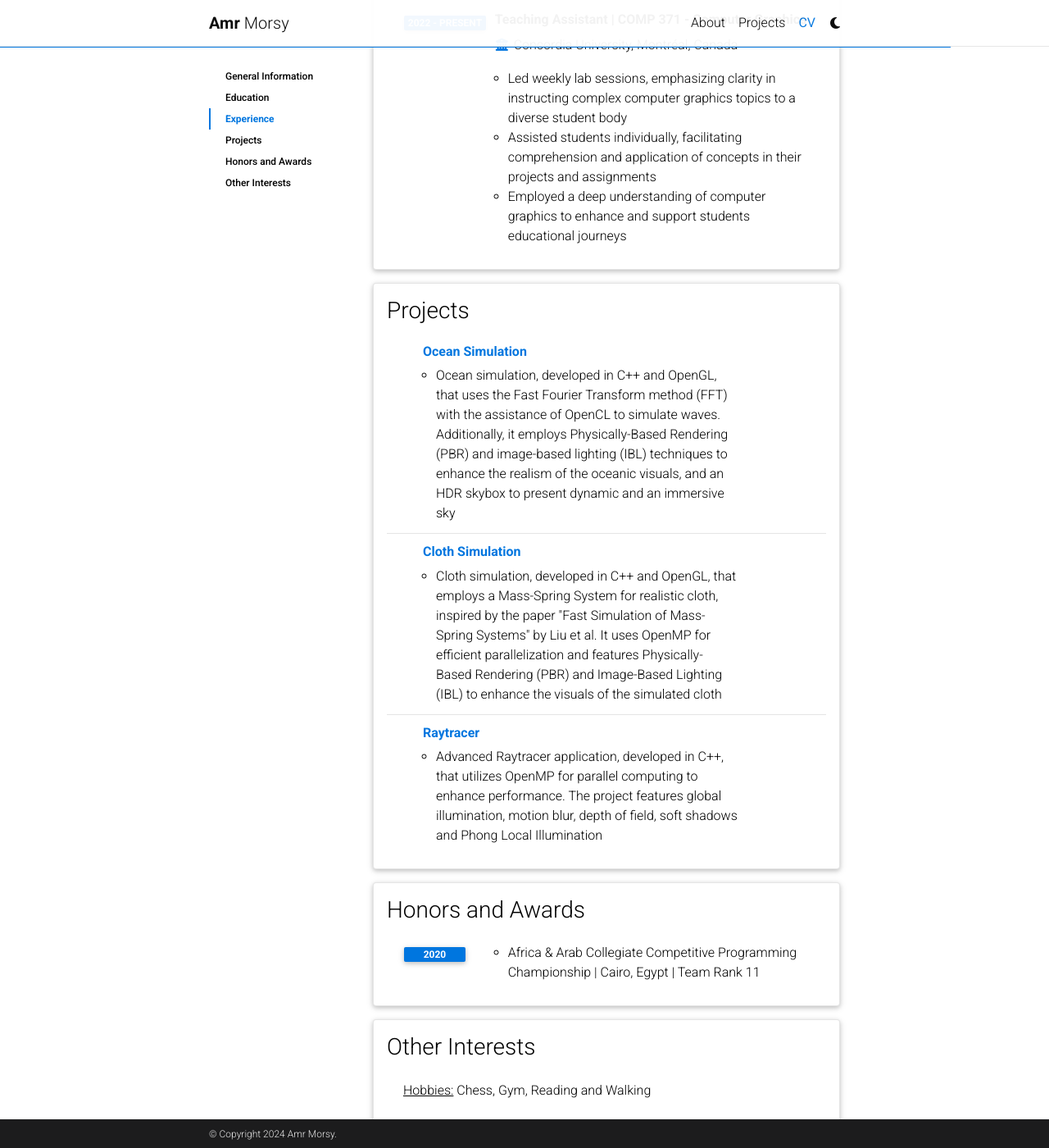
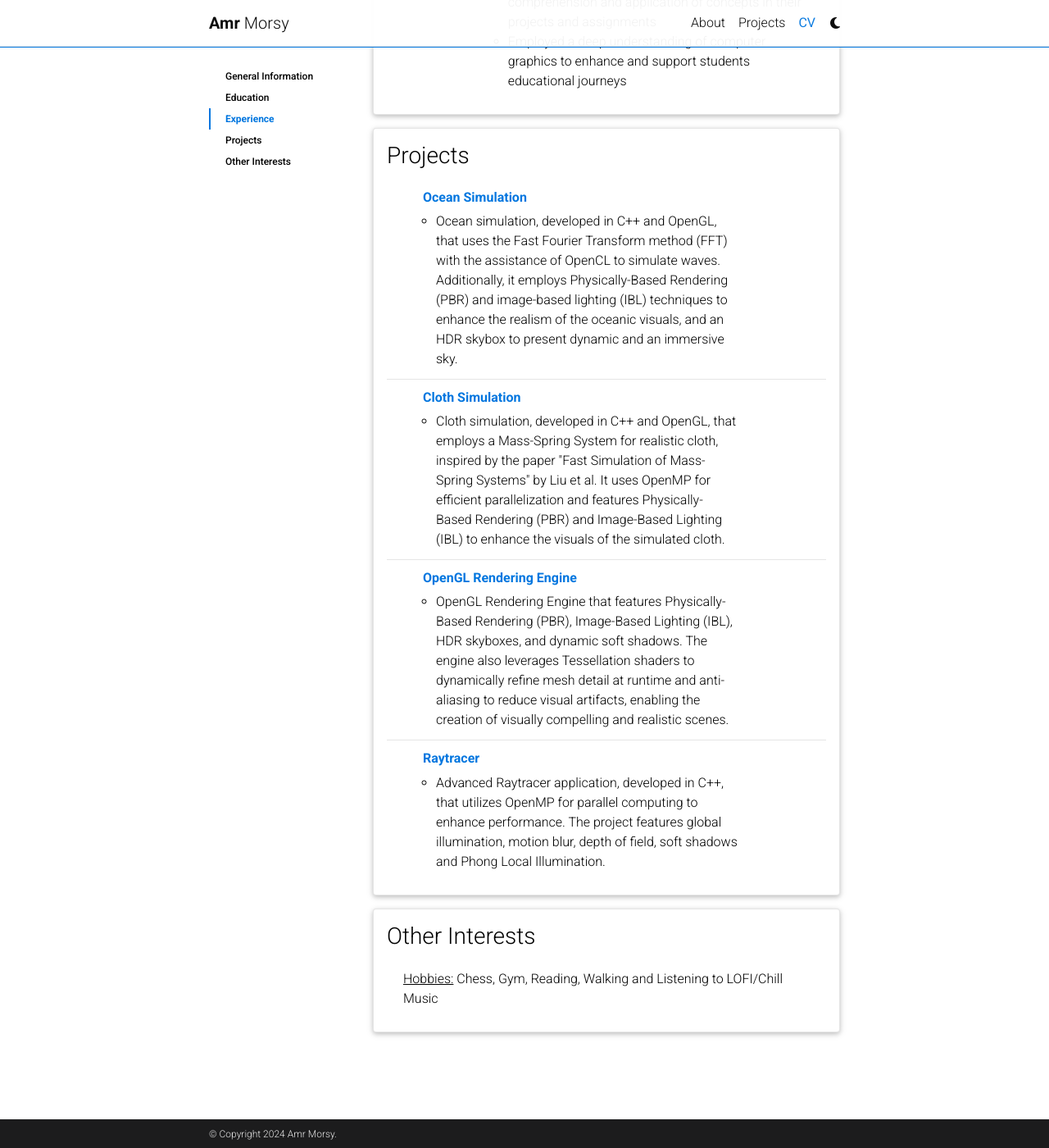
Before and after one commit to AmrHMorsy/AmrMorsy.github.io, a Jekyll site: the page built from _pages/cv.md, in a window 1280 px wide and 1400 px high, scrolled down 782 px. Shown: the whole window at 82% size. Built offline with Jekyll 4.4.1, drawn with Linux system fonts in a browser that asks for light colours; comment, search, counter and statistics services are not loaded; a style sheet for code colours, icons or effects is not loaded; some of the changed text lies outside the part shown.

Commit message:
Update cv.yml

```diff
--- a/_data/cv.yml
+++ b/_data/cv.yml
@@ -10,21 +10,15 @@
   type: time_table
   contents:
     - title: Bsc Computer Science
-      institution: Concordia University, Montréal, Canada
-      year: 2022 - 2023
+      institution: Concordia University | Montréal, Canada
+      year: 2019 - 2024
       description:
-    - title: Erasmus Exchange Program
-      institution: University of Bergen, Bergen, Norway
-      year: 2021 - 2022
-    - title: Bsc Computer Science
-      institution: The American University in Cairo, Cairo, Egypt
-      year: 2018 - 2021
 
 - title: Experience
   type: time_table
   contents:
-    - title: Teaching Assistant | COMP 371 - Computer Graphics
-      institution: Concordia University, Montréal, Canada
+    - title: Teaching Assistant | Computer Graphics
+      institution: Concordia University | Montréal, Canada
       year: 2022 - Present
       description:
         - Led weekly lab sessions, emphasizing clarity in instructing complex computer graphics topics to a diverse student body
@@ -37,24 +31,21 @@
   contents:
     - title: <a href="https://github.com/amrhmorsy/ocean-simulation">Ocean Simulation</a>
       year:
-      description: Ocean simulation, developed in C++ and OpenGL, that uses the Fast Fourier Transform method (FFT) with the assistance of OpenCL to simulate waves. Additionally, it employs Physically-Based Rendering (PBR) and image-based lighting (IBL) techniques to enhance the realism of the oceanic visuals, and an HDR skybox to present dynamic and an immersive sky
+      description: Ocean simulation, developed in C++ and OpenGL, that uses the Fast Fourier Transform method (FFT) with the assistance of OpenCL to simulate waves. Additionally, it employs Physically-Based Rendering (PBR) and image-based lighting (IBL) techniques to enhance the realism of the oceanic visuals, and an HDR skybox to present dynamic and an immersive sky.
 
     - title: <a href="https://github.com/amrhmorsy/cloth-simulation">Cloth Simulation</a>
       year:
-      description: Cloth simulation, developed in C++ and OpenGL, that employs a Mass-Spring System for realistic cloth, inspired by the paper "Fast Simulation of Mass-Spring Systems" by Liu et al. It uses OpenMP for efficient parallelization and features Physically-Based Rendering (PBR) and Image-Based Lighting (IBL) to enhance the visuals of the simulated cloth
+      description: Cloth simulation, developed in C++ and OpenGL, that employs a Mass-Spring System for realistic cloth, inspired by the paper "Fast Simulation of Mass-Spring Systems" by Liu et al. It uses OpenMP for efficient parallelization and features Physically-Based Rendering (PBR) and Image-Based Lighting (IBL) to enhance the visuals of the simulated cloth.
+
+    - title: <a href="https://github.com/amrhmorsy/OpenGL-Rendering-Engine">OpenGL Rendering Engine</a>
+      year:
+      description: OpenGL Rendering Engine that features Physically-Based Rendering (PBR), Image-Based Lighting (IBL), HDR skyboxes, and dynamic soft shadows. The engine also leverages Tessellation shaders to dynamically refine mesh detail at runtime and anti-aliasing to reduce visual artifacts, enabling the creation of visually compelling and realistic scenes.
 
     - title: <a href="https://github.com/amrhmorsy/raytracer">Raytracer</a>
       year:
-      description: Advanced Raytracer application, developed in C++, that utilizes OpenMP for parallel computing to enhance performance. The project features global illumination, motion blur, depth of field, soft shadows and Phong Local Illumination
-
-- title: Honors and Awards
-  type: time_table
-  contents:
-    - year: 2020
-      items:
-        - Africa & Arab Collegiate Competitive Programming Championship | Cairo, Egypt | Team Rank 11
+      description: Advanced Raytracer application, developed in C++, that utilizes OpenMP for parallel computing to enhance performance. The project features global illumination, motion blur, depth of field, soft shadows and Phong Local Illumination.
 
 - title: Other Interests
   type: list
   contents:
-    - <u>Hobbies:</u> Chess, Gym, Reading and Walking
+    - <u>Hobbies:</u> Chess, Gym, Reading, Walking and Listening to LOFI/Chill Music
```
